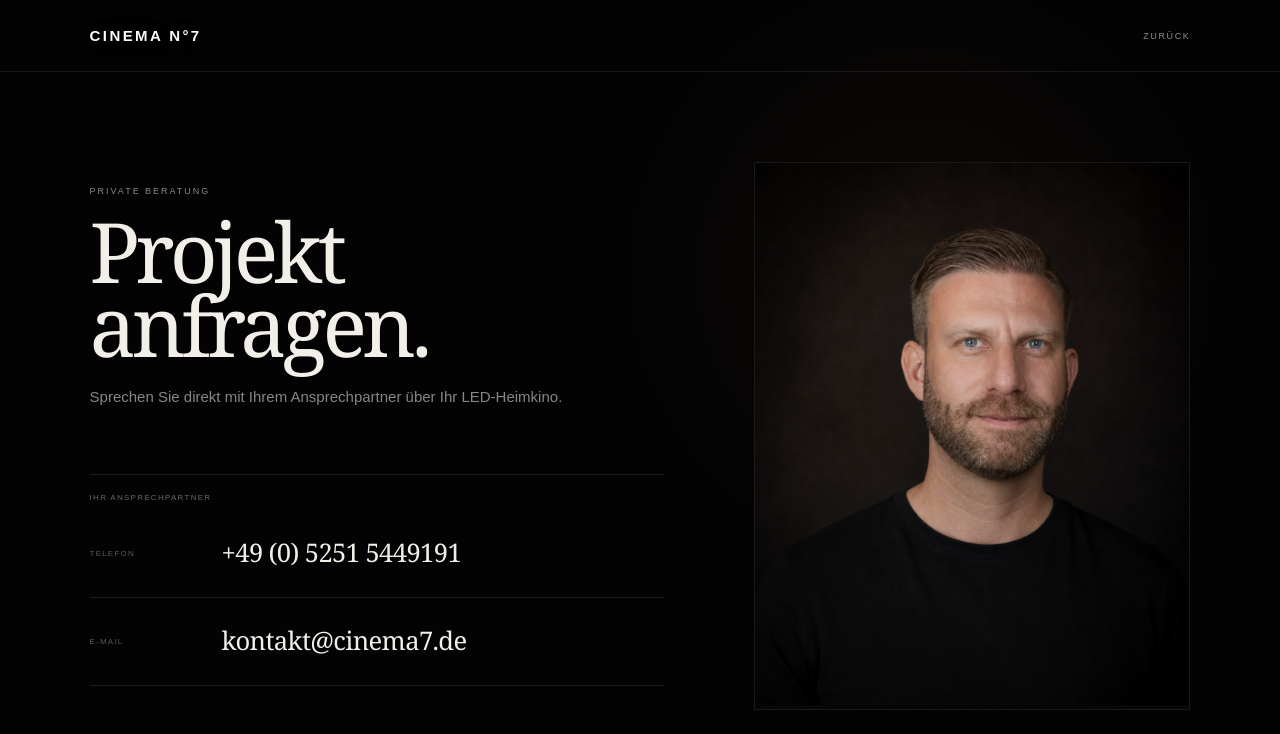
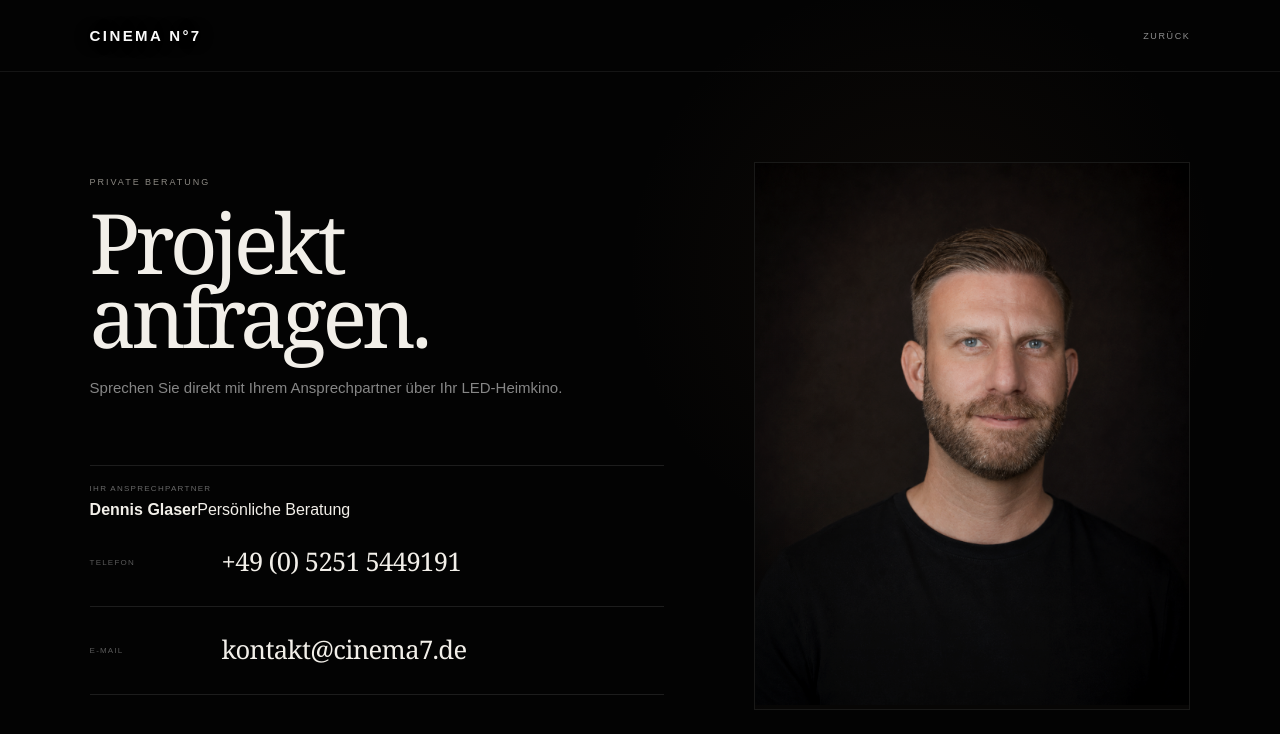
Before and after one commit to dennis-glaser-coder/cinema-n7, a Next.js app: page /anfrage in a window 1280 px wide. Shown: the top 734 px of the page. Built offline with nearby package versions, Linux system fonts and the light colour scheme.

Commit message:
Add named personal contact

```diff
--- a/app/anfrage/page.tsx
+++ b/app/anfrage/page.tsx
@@ -28,6 +28,11 @@ export default function InquiryPage() {
           <div className="inquiry-contact">
             <p>Ihr Ansprechpartner</p>
 
+            <div className="inquiry-person">
+              <strong>Dennis Glaser</strong>
+              <span>Persönliche Beratung</span>
+            </div>
+
             <a href={phoneHref} className="inquiry-contact-link">
               <span>Telefon</span>
               <strong>{phoneDisplay}</strong>
```
